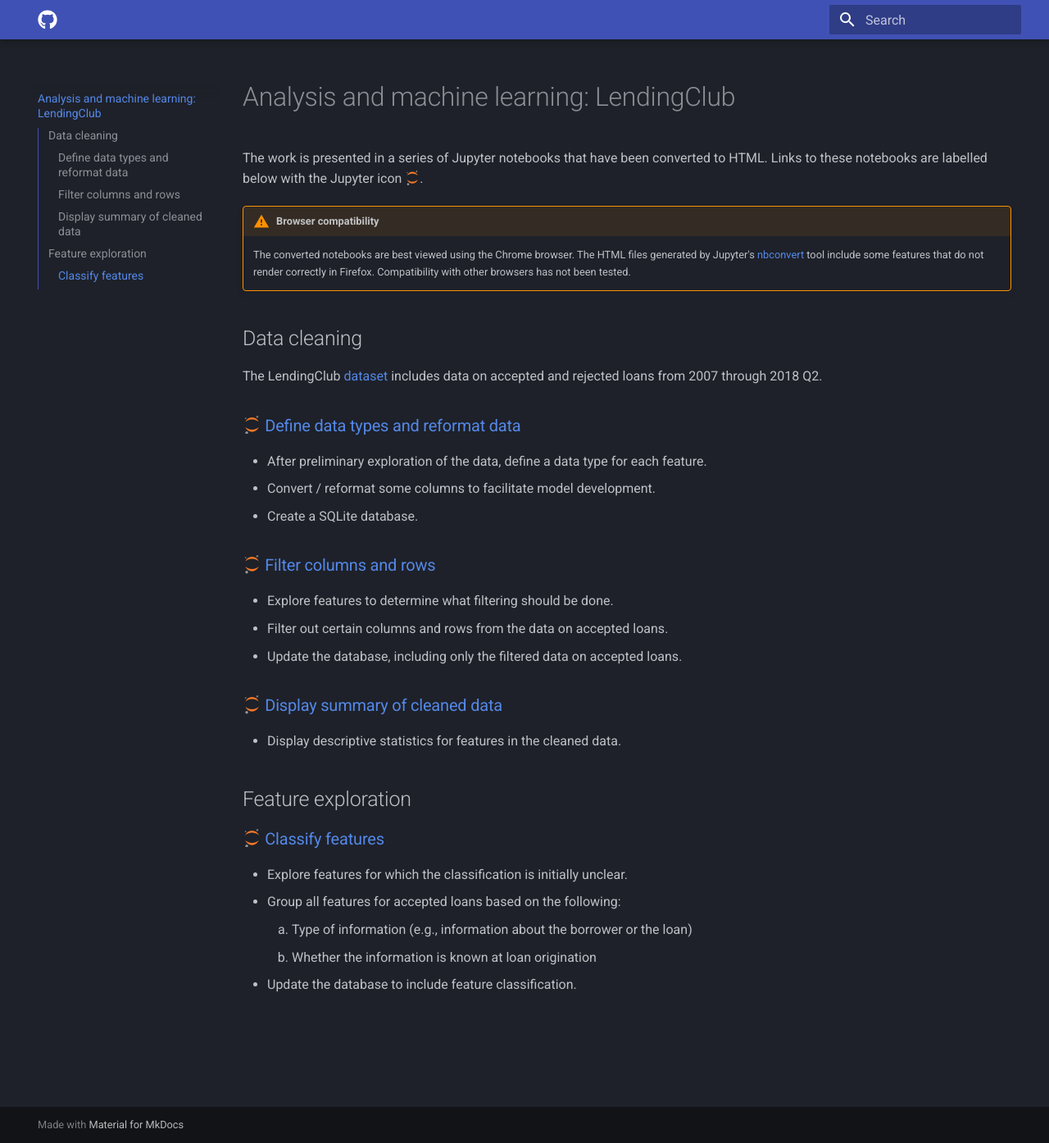
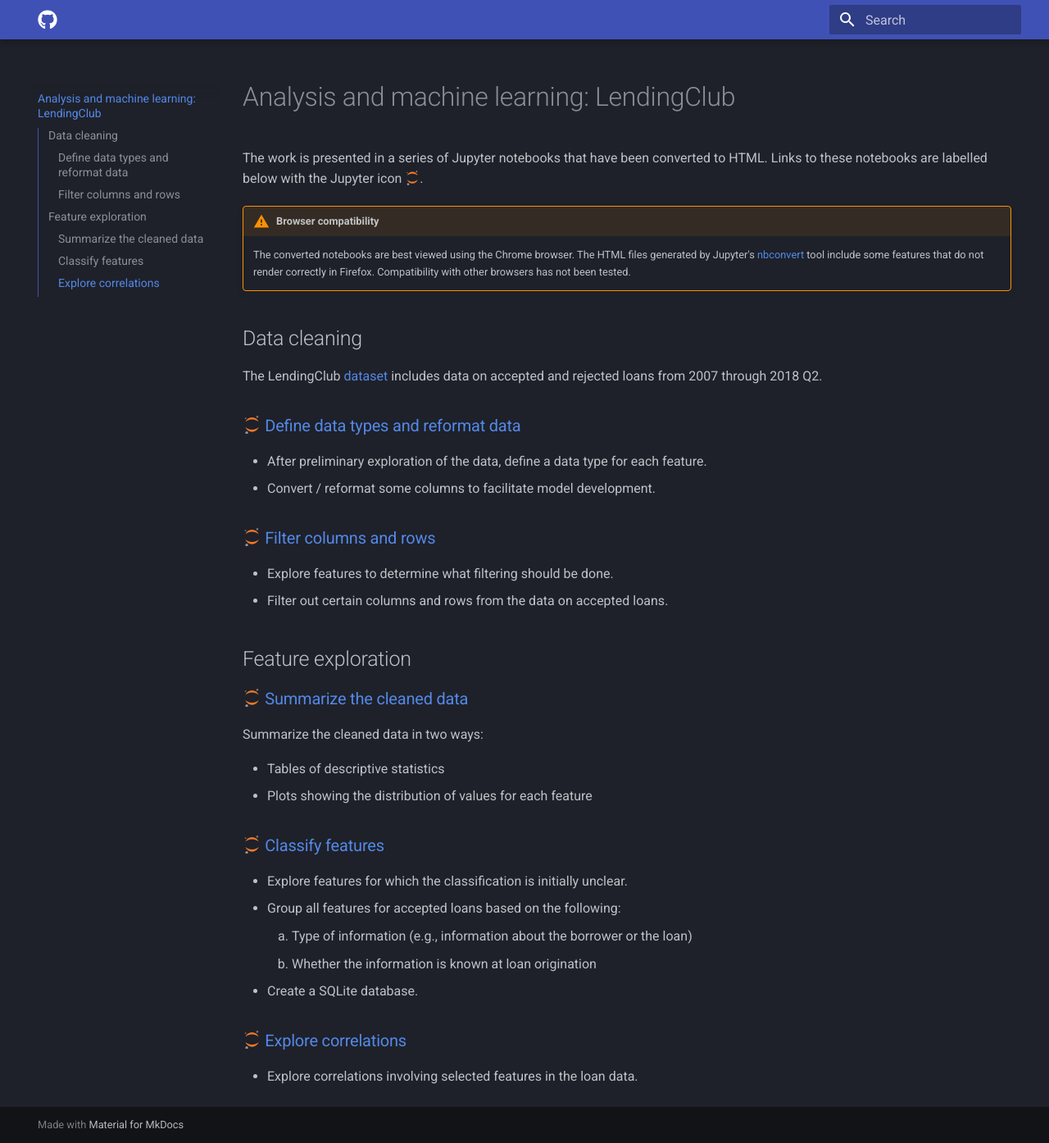
Before and after one commit to MarkCButler/lending-club, an MkDocs documentation site: the page built from pages/index.md, in a window 1280 px wide and 1394 px high. Shown: the whole window at 82% size. Built offline with MkDocs 1.6.1 and Material for MkDocs 9.7.7, drawn with Linux system fonts in a browser that asks for light colours.

Commit message:
Update repo home page

```diff
--- a/pages/index.md
+++ b/pages/index.md
@@ -32,19 +32,20 @@
 
 - After preliminary exploration of the data, define a data type for each feature.
 - Convert / reformat some columns to facilitate model development.
-- Create a SQLite database.
 
 ### [:jupyter-colored: Filter columns and rows](html/data-cleaning-02.html)
 
 - Explore features to determine what filtering should be done.
 - Filter out certain columns and rows from the data on accepted loans.
-- Update the database, including only the filtered data on accepted loans.
-
-###  [:jupyter-colored: Display summary of cleaned data](html/data-cleaning-03.html)
-
-- Display descriptive statistics for features in the cleaned data.
 
 ## Feature exploration
+
+###  [:jupyter-colored: Summarize the cleaned data](html/feature-summary-01.html)
+
+Summarize the cleaned data in two ways:
+
+- Tables of descriptive statistics
+- Plots showing the distribution of values for each feature
 
 ### [:jupyter-colored: Classify features](html/feature-classification-01.html)
 
@@ -52,4 +53,8 @@
 - Group all features for accepted loans based on the following:
     1. Type of information (e.g., information about the borrower or the loan)
     2. Whether the information is known at loan origination
-- Update the database to include feature classification.
+- Create a SQLite database.
+
+### [:jupyter-colored: Explore correlations](html/correlations-01.html)
+
+- Explore correlations involving selected features in the loan data.
```
